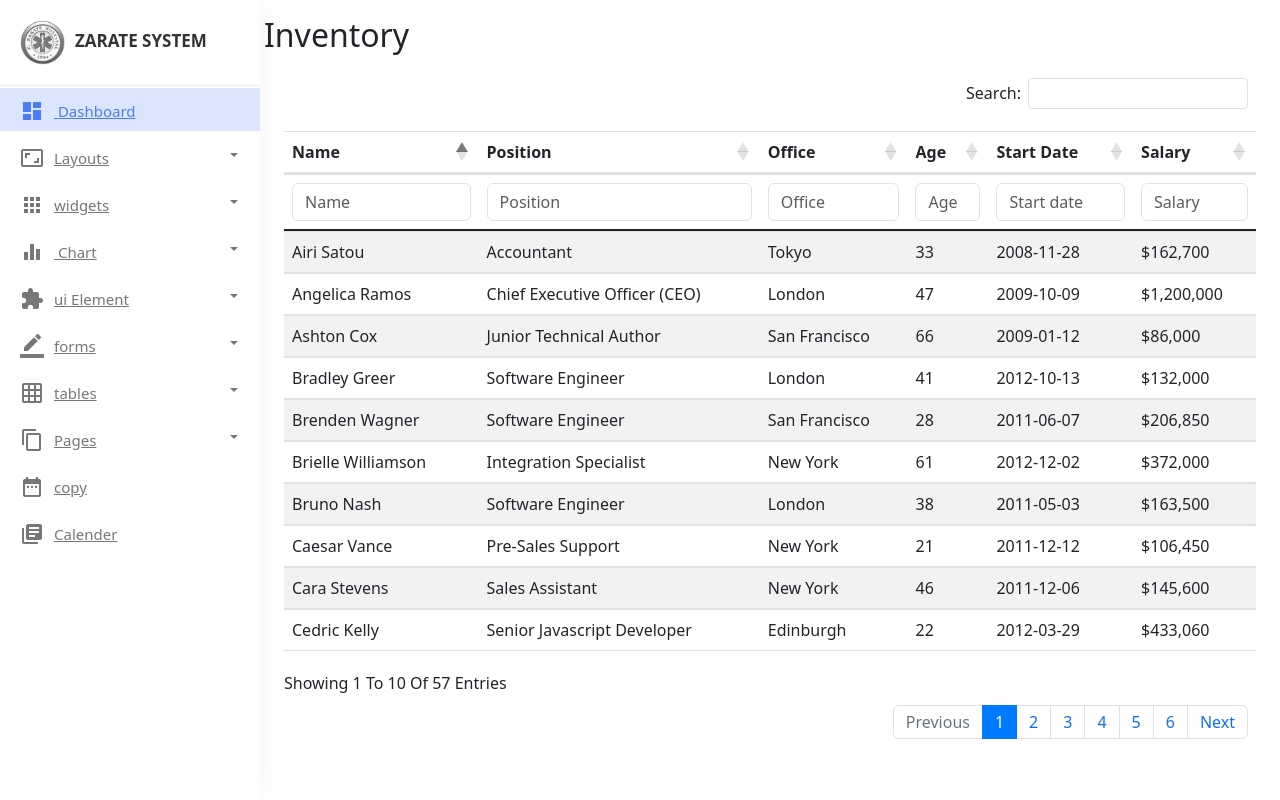
After one commit to PaulSong213/milktea-commerce, a PHP site: page /inventory/index.php in a window 1280 px wide. The commit adds this page. Run offline with PHP 8.4, Linux system fonts and the light colour scheme; some libraries are stand-ins or nearby versions.

Commit message:
Add inventory/index

```diff
--- /dev/null
+++ b/inventory/index.php
@@ -0,0 +1,34 @@
+<!doctype html>
+<html lang="en">
+
+<head>
+    <!-- Required meta tags -->
+    <meta charset="utf-8">
+    <meta name="viewport" content="width=device-width, initial-scale=1">
+
+    <!-- Bootstrap CSS -->
+    <!-- Bootstrap CSS -->
+    <link href="https://cdn.jsdelivr.net/npm/bootstrap@5.0.2/dist/css/bootstrap.min.css" rel="stylesheet" integrity="sha384-EVSTQN3/azprG1Anm3QDgpJLIm9Nao0Yz1ztcQTwFspd3yD65VohhpuuCOmLASjC" crossorigin="anonymous">
+
+    <title>Inventory</title>
+</head>
+
+<body>
+
+    <!-- main content -->
+    <div class="d-flex flex-direction-row">
+        <div class="d-block">
+            <?php include('../sidebar.php') ?>
+        </div>
+        <div class="d-block w-100">
+            <h2 class="my-3 mx-1">Inventory</h2>
+            <?php include('./productTable.php') ?>
+        </div>
+    </div>
+    <!-- end of main -->
+
+    <script src="https://cdn.jsdelivr.net/npm/bootstrap@5.0.2/dist/js/bootstrap.bundle.min.js" integrity="sha384-MrcW6ZMFYlzcLA8Nl+NtUVF0sA7MsXsP1UyJoMp4YLEuNSfAP+JcXn/tWtIaxVXM" crossorigin="anonymous">
+    </script>
+</body>
+
+</html>
--- a/inventory/productTable.php
+++ b/inventory/productTable.php
@@ -10,7 +10,7 @@
 </head>
 
 <body>
-    <div class="table py-3 px-4">
+    <div class="table px-4 w-100">
         <table id="example" class="table table-striped" style="width:100%">
             <thead>
                 <tr>
--- /dev/null
+++ b/sidebar.php
@@ -0,0 +1,336 @@
+<!doctype html>
+<html lang="en">
+
+<head>
+    <!-- Required meta tags -->
+    <meta charset="utf-8">
+    <meta name="viewport" content="width=device-width, initial-scale=1, shrink-to-fit=no">
+    <meta name="viewport" content="width=device-width, initial-scale=1, minimum-scale=1, maximum-scale=1">
+    <title>crud dashboard</title>
+    <!-- Bootstrap CSS -->
+    <link rel="stylesheet" href="css/bootstrap.min.css">
+    <!----css3---->
+    <style>
+    body,
+    html {
+        line-height: 1.8;
+        font-family: 'Poppins', sans-serif;
+        color: #555e58;
+        text-transform: capitalize;
+        font-weight: 400;
+        margin: 0px;
+        padding: 0px;
+    }
+
+    @font-face {
+        font-family: 'Material Icons';
+        font-style: normal;
+        font-weight: 400;
+        src: url(https://example.com/MaterialIcons-Regular.eot);
+        /* For IE6-8 */
+        src: local('Material Icons'),
+            local('MaterialIcons-Regular'),
+            url(https://example.com/MaterialIcons-Regular.woff2) format('woff2'),
+            url(https://example.com/MaterialIcons-Regular.woff) format('woff'),
+            url(https://example.com/MaterialIcons-Regular.ttf) format('truetype');
+    }
+
+    #sidebar {
+        height: 100vh;
+        z-index: 11;
+        width: 260px;
+        overflow: auto;
+        transition: all 0.3s;
+        background-color: #fff;
+        box-shadow: 0 0 30px 0 rgba(200 200 200 / 20%);
+    }
+
+
+    @media only screen and (min-width:992px) {
+        #sidebar.active {
+            left: -260px;
+            height: 100% !important;
+            position: absolute !important;
+            overflow: visible !important;
+            top: 0;
+            z-index: 666;
+            float: left !important;
+            bottom: 0 !important;
+        }
+
+        #content {
+            width: calc(100% - 260px);
+            position: relative;
+            float: right;
+            transition: all 0.3s;
+        }
+
+        #content.active {
+            width: 100%;
+        }
+
+    }
+
+
+    #sidebar::-webkit-scrollbar {
+        width: 5px;
+        border-radius: 10px;
+        background-color: #eee;
+        display: none;
+    }
+
+    #sidebar::-webkit-scrollbar-thumbs {
+        width: 5px;
+        border-radius: 10px;
+        background-color: #333;
+        display: none;
+    }
+
+    #sidebar:hover::-webkit-scrollbar-thumbs {
+        display: block;
+    }
+
+    #sidebar:hover::-webkit-scrollbar {
+        display: block;
+    }
+
+    #sidebar .sidebar-header {
+        padding: 20px;
+        background-color: #fff;
+        border-bottom: 1px solid #eee;
+    }
+
+    .sidebar-header h3 {
+        color: #333;
+        font-size: 17px;
+        margin: 0px;
+        text-transform: uppercase;
+        transition: all 0.5s ease;
+        font-weight: 600;
+    }
+
+    .sidebar-header h3 img {
+        width: 45px;
+        margin-right: 10px;
+    }
+
+    #sidebar ul li {
+        padding: 2px 0px;
+    }
+
+    #sidebar ul li.active>a {
+        color: #4c7cf3;
+        background-color: #DBE5FD;
+    }
+
+
+    #sidebar ul li.active>a i {
+        color: #4c7cf3;
+    }
+
+
+
+    #sidebar ul li a:hover {
+        color: #4c7cf3;
+        background-color: #DBE5FD;
+    }
+
+
+    .dropdown-toggle::after {
+        position: absolute;
+        right: 22px;
+        top: 18px;
+        color: #777777;
+    }
+
+    #sidebar ul li.dropdown {
+        position: sticky;
+    }
+
+
+    #sidebar ul.component {
+        padding: 20px 0px;
+    }
+
+    #sidebar ul li a {
+        padding: 5px 10px 5px 20px;
+        line-height: 30px;
+        font-size: 15px;
+        position: relative;
+        font-weight: 400;
+        display: block;
+        color: #777777;
+        text-transform: capitalize;
+    }
+
+    #sidebar ul li a i {
+        position: relative;
+        margin-right: 10px;
+        top: 6px;
+    }
+    </style>
+
+
+    <!--google fonts -->
+
+    <link rel="preconnect" href="https://fonts.googleapis.com">
+    <link rel="preconnect" href="https://fonts.gstatic.com" crossorigin>
+    <link href="https://fonts.googleapis.com/css2?family=Poppins:wght@300;400;500;600&display=swap" rel="stylesheet">
+
+
+    <!--google material icon-->
+    <link href="https://fonts.googleapis.com/css2?family=Material+Icons" rel="stylesheet">
+
+</head>
+
+<body>
+
+
+    <!-- Sidebar  -->
+    <nav id="sidebar">
+        <div class="sidebar-header">
+            <h3><img src="/zarate/img/logo.png" class="img-fluid" /><span class="fw-bold">Zarate System</span></h3>
+        </div>
+        <ul class="list-unstyled components">
+            <li class="active">
+                <a href="#" class="dashboard"><i class="material-icons">dashboard</i>
+                    <span>Dashboard</span></a>
+            </li>
+
+
+            <li class="dropdown">
+                <a href="#homeSubmenu1" data-toggle="collapse" aria-expanded="false" class="dropdown-toggle">
+                    <i class="material-icons">aspect_ratio</i>Layouts</a>
+                <ul class="collapse list-unstyled menu" id="homeSubmenu1">
+                    <li>
+                        <a href="#">Home 1</a>
+                    </li>
+                    <li>
+                        <a href="#">Home 2</a>
+                    </li>
+                    <li>
+                        <a href="#">Home 3</a>
+                    </li>
+                </ul>
+            </li>
+
+            <li class="dropdown">
+                <a href="#pageSubmenu2" data-toggle="collapse" aria-expanded="false" class="dropdown-toggle">
+                    <i class="material-icons">apps</i><span>widgets</span></a>
+                <ul class="collapse list-unstyled menu" id="pageSubmenu2">
+                    <li>
+                        <a href="#">Page 1</a>
+                    </li>
+                    <li>
+                        <a href="#">Page 2</a>
+                    </li>
+                    <li>
+                        <a href="#">Page 3</a>
+                    </li>
+                </ul>
+            </li>
+
+            <li class="dropdown">
+                <a href="#pageSubmenu3" data-toggle="collapse" aria-expanded="false" class="dropdown-toggle">
+                    <i class="material-icons">equalizer</i>
+
+
+                    <span>chart</span></a>
+                <ul class="collapse list-unstyled menu" id="pageSubmenu3">
+                    <li>
+                        <a href="#">Page 1</a>
+                    </li>
+                    <li>
+                        <a href="#">Page 2</a>
+                    </li>
+                    <li>
+                        <a href="#">Page 3</a>
+                    </li>
+                </ul>
+            </li>
+            <li class="dropdown">
+                <a href="#pageSubmenu4" data-toggle="collapse" aria-expanded="false" class="dropdown-toggle">
+                    <i class="material-icons">extension</i><span>ui element</span></a>
+                <ul class="collapse list-unstyled menu" id="pageSubmenu4">
+                    <li>
+                        <a href="#">Page 1</a>
+                    </li>
+                    <li>
+                        <a href="#">Page 2</a>
+                    </li>
+                    <li>
+                        <a href="#">Page 3</a>
+                    </li>
+                </ul>
+            </li>
+
+            <li class="dropdown">
+                <a href="#pageSubmenu5" data-toggle="collapse" aria-expanded="false" class="dropdown-toggle">
+                    <i class="material-icons">border_color</i><span>forms</span></a>
+                <ul class="collapse list-unstyled menu" id="pageSubmenu5">
+                    <li>
+                        <a href="#">Page 1</a>
+                    </li>
+                    <li>
+                        <a href="#">Page 2</a>
+                    </li>
+                    <li>
+                        <a href="#">Page 3</a>
+                    </li>
+                </ul>
+            </li>
+
+
+
+            <li class="dropdown">
+                <a href="#pageSubmenu6" data-toggle="collapse" aria-expanded="false" class="dropdown-toggle">
+                    <i class="material-icons">grid_on</i><span>tables</span></a>
+                <ul class="collapse list-unstyled menu" id="pageSubmenu6">
+                    <li>
+                        <a href="#">Page 1</a>
+                    </li>
+                    <li>
+                        <a href="#">Page 2</a>
+                    </li>
+                    <li>
+                        <a href="#">Page 3</a>
+                    </li>
+                </ul>
+            </li>
+
+
+            <li class="dropdown">
+                <a href="#pageSubmenu7" data-toggle="collapse" aria-expanded="false" class="dropdown-toggle">
+                    <i class="material-icons">content_copy</i><span>Pages</span></a>
+                <ul class="collapse list-unstyled menu" id="pageSubmenu7">
+                    <li>
+                        <a href="#">Page 1</a>
+                    </li>
+                    <li>
+                        <a href="#">Page 2</a>
+                    </li>
+                    <li>
+                        <a href="#">Page 3</a>
+                    </li>
+                </ul>
+            </li>
+
+            <li class="">
+                <a href="#"><i class="material-icons">date_range</i><span>copy</span></a>
+            </li>
+
+            <li class="">
+                <a href="#"><i class="material-icons">library_books</i><span>Calender
+                    </span></a>
+            </li>
+
+
+        </ul>
+
+
+    </nav>
+
+
+</body>
+
+</html>
```
